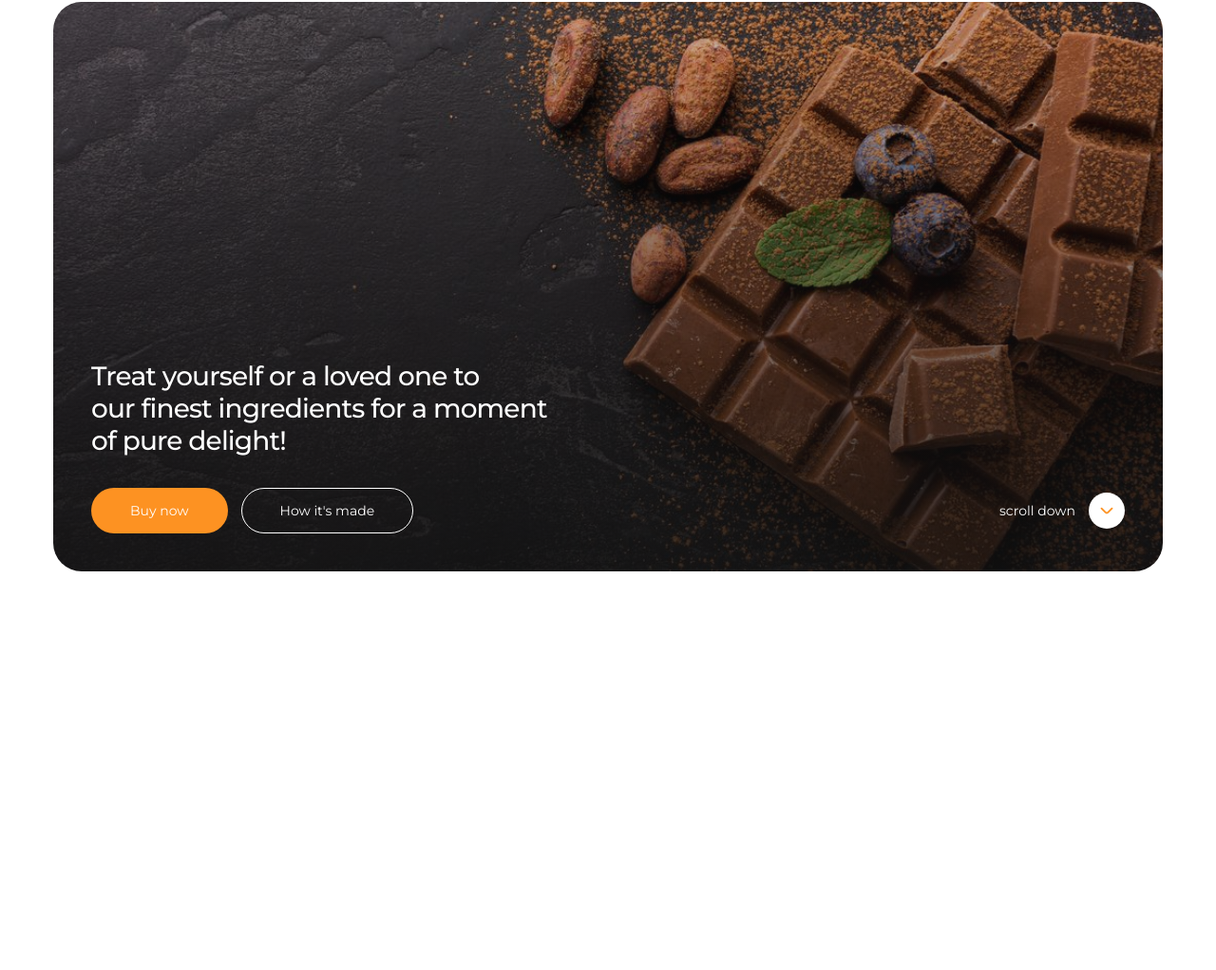
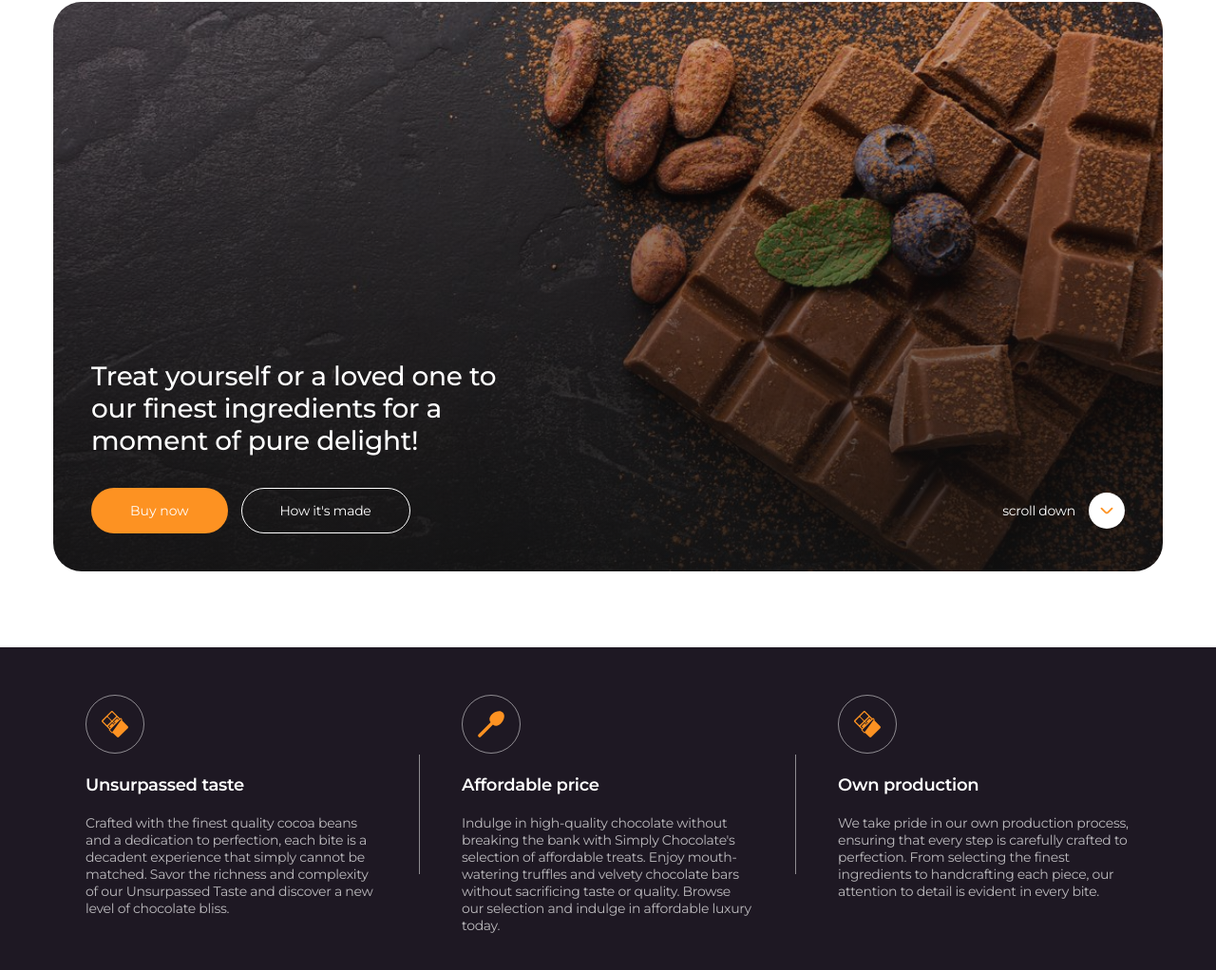
Before and after one commit to Serg0372/Chocolate-store, a website built with Vite: page index.html in a window 1280 px wide. Shown: the part 80-1102 px from the top of the page at 95% size. Before the commit the page ends 800 px from the top, so only its background shows below. Built offline with nearby package versions, Linux system fonts and the light colour scheme.

Commit message:
modified:   index.html         modified:   base.css (add h3)         modified:   variables.css (add --border-icons)         add:        benefits-section.css         modified:   hero.css (fix code)         fix code:   benefits-section.html (add icons wrapper)

```diff
--- a/index.html
+++ b/index.html
@@ -23,7 +23,7 @@
 
     <main>
       <load src="src/partials/sections/hero.html" />
-      <!-- <load src="src/partials/sections/benefits-section.html" /> -->
+      <load src="src/partials/sections/benefits-section.html" />
       <!-- <load src="src/partials/sections/ingredients-section.html" /> -->
       <!-- <load src="src/partials/sections/made-section.html" /> -->
       <!-- <load src="src/partials/sections/product-section.html" /> -->
--- a/src/css/base/base.css
+++ b/src/css/base/base.css
@@ -10,9 +10,9 @@ body {
   font-weight: var(--fw-regular);
   line-height: var(--lh-main);
   color: var(--text-base);
+  text-rendering: optimizeLegibility;
+  letter-spacing: var(--ls-base);
 
-  /* Покращення відображення шрифтів */
-  text-rendering: optimizeLegibility;
 
   background-color: var(--surface-secondar);
 
@@ -47,6 +47,12 @@ h2 {
   font-weight: var(--fw-semibold);
   line-height: var(--lh-h2);
   text-align: center;
+}
+
+h3 {
+  font-size: var(--fs-h3);
+  font-weight: var(--fw-semibold);
+  line-height: var(--lh-h3);
 }
 
 li a {
--- a/src/css/base/variables.css
+++ b/src/css/base/variables.css
@@ -15,6 +15,7 @@
   --element-decoration: #4c4c4c;
   --element-disabled: rgba(17, 17, 17, 40%);
   --border-light: #eceded;
+  --border-icons: rgba(255, 255, 255, 50%);
   --gradient-surface-accent: linear-gradient(164.64deg,
       rgba(250, 250, 250, 10%) 6%,
       rgba(30, 24, 35, 10%) 109%);
@@ -42,11 +43,10 @@
   --lh-texteria: 1.29;
   --ls-base: -0.02em;
   --ls-logo: -0.03em;
-  --ls-h3: -0.03em;
   --transition: 1000ms ease-in-out;
 }
 
-/* Планшет (768px+) */
+
 @media screen and (min-width: 768px) {
   :root {
     --fs-hero: 28px;
@@ -60,7 +60,7 @@
   }
 }
 
-/* ДЕСКТОП (від 1200px) */
+
 @media screen and (min-width: 1200px) {
   :root {
     --fs-logo: 18px;
--- a/src/css/sections/benefits-section.css
+++ b/src/css/sections/benefits-section.css
@@ -0,0 +1,85 @@
+.benefits-section {
+    background-color: var(--surface-contrast);
+}
+
+.benefits-container {
+    padding: 30px 32px;
+}
+
+.benefits-list {
+    display: flex;
+    flex-direction: column;
+    gap: 26px;
+}
+
+.benefits-icon-wrapper {
+    display: flex;
+    align-items: center;
+    justify-content: center;
+
+    width: 62px;
+    height: 62px;
+    margin-bottom: 22px;
+    border: 1px solid var(--border-icons);
+    border-radius: 100%;
+}
+
+.benefits-subtitle {
+    margin-bottom: 18px;
+    color: var(--surface-main);
+}
+
+.benefits-text {
+    color: var(--text-contrast-muted);
+}
+
+@media screen and (min-width: 768px) {
+    .benefits-container {
+        padding: 50px 32px;
+    }
+
+    .benefits-list {
+        display: flex;
+        flex-direction: row;
+        flex-wrap: wrap;
+        gap: 62px 88px;
+    }
+
+    .benefits-item {
+        width: calc((100%/ - 88px)2);
+        max-width: 308px;
+    }
+}
+
+
+@media screen and (min-width: 1200px) {
+    .benefits-container {
+        padding: 50px;
+    }
+
+    .benefits-list {
+        display: flex;
+        flex-direction: row;
+        flex-wrap: nowrap;
+        gap: 88px;
+    }
+
+    .benefits-item {
+        position: relative;
+        width: calc((100%/ - 2*88px)3);
+    }
+
+    .benefits-item:not(:last-child)::after {
+        content: '';
+
+        position: absolute;
+        top: 25%;
+        right: -44px;
+
+        width: 1px;
+        height: 50%;
+
+        background-color: var(--border-icons);
+
+    }
+}
--- a/src/css/sections/hero.css
+++ b/src/css/sections/hero.css
@@ -1,3 +1,7 @@
+.hero {
+    padding-bottom: 40px;
+}
+
 .hero-wrapper {
     display: flex;
     flex-direction: column;
@@ -127,8 +131,6 @@
 }
 
 
-
-
 @media screen and (min-width: 768px) {
     .hero-wrapper {
         height: 820px;
@@ -136,8 +138,6 @@
         background-position: 65% center;
         background-size: auto 115%;
     }
-
-
 
     .button {
         padding: 14px 40px;
@@ -154,6 +154,11 @@
 }
 
 @media screen and (min-width: 1200px) {
+
+    .hero {
+        padding-bottom: 80px;
+    }
+
     .hero-wrapper {
         height: 600px;
         background-position: center;
--- a/src/partials/sections/benefits-section.html
+++ b/src/partials/sections/benefits-section.html
@@ -3,9 +3,10 @@
     <h2 class="sr-only">Benefits</h2>
     <ul class="benefits-list">
       <li class="benefits-item">
-        <svg class="benefits-icon" width="32" height="32" aria-hidden="true">
-          <use href="/icons/sprite.svg#chocolate"></use>
-        </svg>
+        <div class="benefits-icon-wrapper">
+          <svg class="benefits-icon" width="32" height="32" aria-hidden="true">
+            <use href="/icons/sprite.svg#chocolate"></use></svg
+        ></div>
         <h3 class="benefits-subtitle">Unsurpassed taste</h3>
         <p class="benefits-text"
           >Crafted with the finest quality cocoa beans and a dedication to perfection, each bite is
@@ -14,9 +15,10 @@
         >
       </li>
       <li class="benefits-item">
-        <svg class="benefits-icon" width="32" height="32" aria-hidden="true">
-          <use href="/icons/sprite.svg#spoon"></use>
-        </svg>
+        <div class="benefits-icon-wrapper">
+          <svg class="benefits-icon" width="32" height="32" aria-hidden="true">
+            <use href="/icons/sprite.svg#spoon"></use></svg
+        ></div>
         <h3 class="benefits-subtitle">Affordable price</h3>
         <p class="benefits-text"
           >Indulge in high-quality chocolate without breaking the bank with Simply Chocolate's
@@ -26,9 +28,10 @@
         >
       </li>
       <li class="benefits-item">
-        <svg class="benefits-icon" width="32" height="32" aria-hidden="true">
-          <use href="/icons/sprite.svg#chocolate"></use>
-        </svg>
+        <div class="benefits-icon-wrapper">
+          <svg class="benefits-icon" width="32" height="32" aria-hidden="true">
+            <use href="/icons/sprite.svg#chocolate"></use></svg
+        ></div>
         <h3 class="benefits-subtitle">Own production</h3>
         <p class="benefits-text"
           >We take pride in our own production process, ensuring that every step is carefully
```
